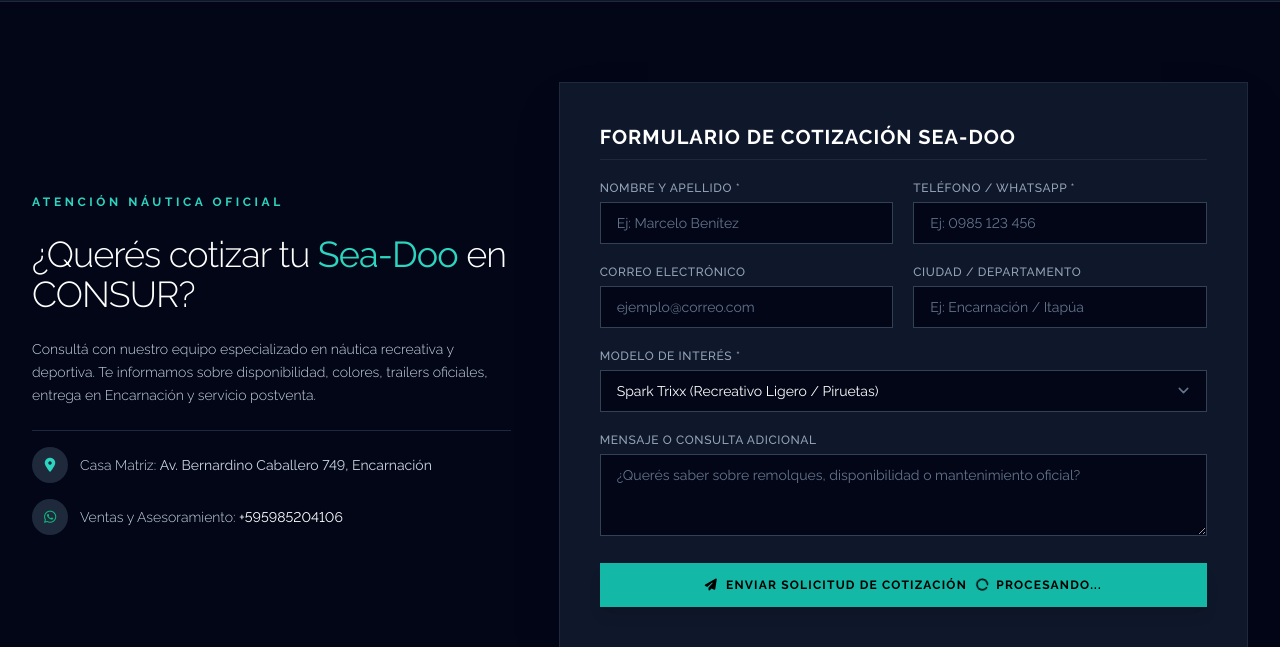
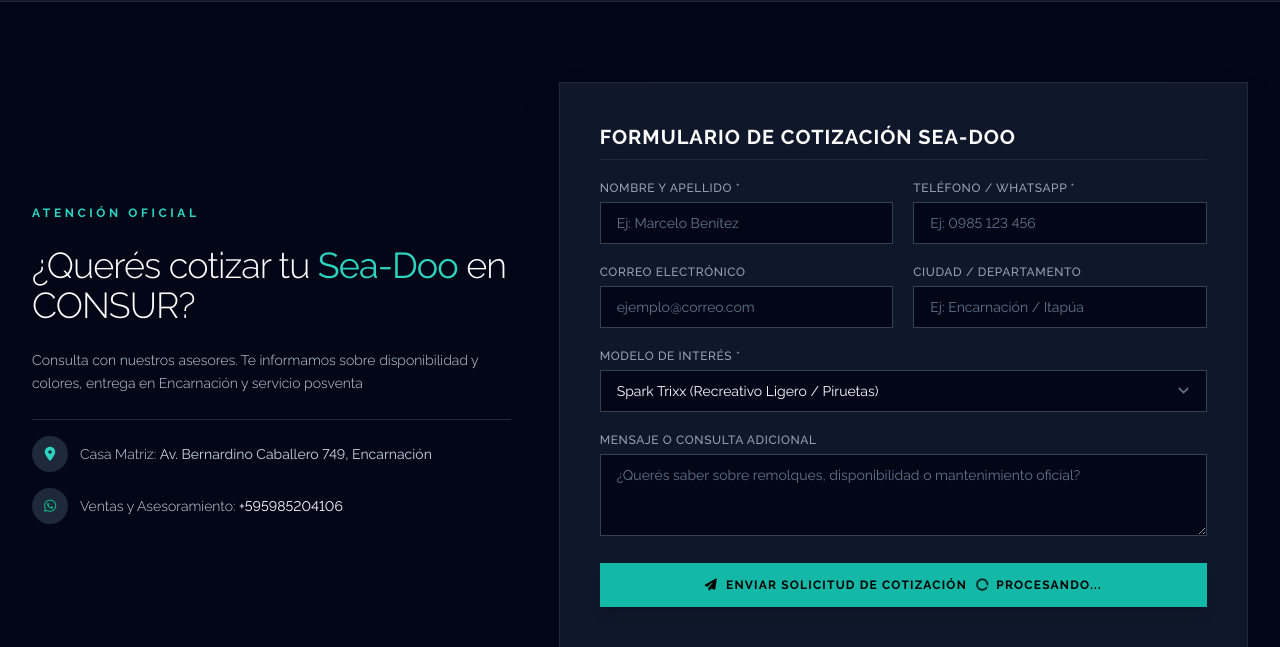
Before and after one commit to soteweb/consur, a Laravel app: page /seadoo in a window 1280 px wide. Shown: the part 2280-2927 px from the top of the page. Run offline with Laravel 12, Linux system fonts and the light colour scheme; data comes from the database, SQL or seed files in the repository; data that the repository does not hold is empty; style sheets or scripts are compiled from the project's sources; some libraries are stand-ins or nearby versions.

Commit message:
feat(seadoo): update cotizacion section heading and advisor description text

```diff
--- a/resources/views/livewire/frontend/seadoo-showcase.blade.php
+++ b/resources/views/livewire/frontend/seadoo-showcase.blade.php
@@ -329,13 +329,12 @@
 
                 <!-- Columna Izquierda: Información de Concesionaria -->
                 <div class="lg:col-span-5 space-y-6">
-                    <span class="text-xs font-bold uppercase tracking-[0.3em] text-teal-400 block">Atención Náutica Oficial</span>
+                    <span class="text-xs font-bold uppercase tracking-[0.3em] text-teal-400 block">Atención Oficial</span>
                     <h2 class="text-3xl sm:text-4xl font-light text-white tracking-tight font-heading leading-tight">
                         ¿Querés cotizar tu <span class="font-normal text-teal-400">Sea-Doo</span> en CONSUR?
                     </h2>
                     <p class="text-slate-300 text-sm font-light leading-relaxed">
-                        Consultá con nuestro equipo especializado en náutica recreativa y deportiva.
-                        Te informamos sobre disponibilidad, colores, trailers oficiales, entrega en Encarnación y servicio postventa.
+                        Consulta con nuestros asesores. Te informamos sobre disponibilidad y colores, entrega en Encarnación y servicio posventa
                     </p>
 
                     <div class="space-y-4 pt-4 border-t border-slate-800 text-sm text-slate-300 font-light">
```
